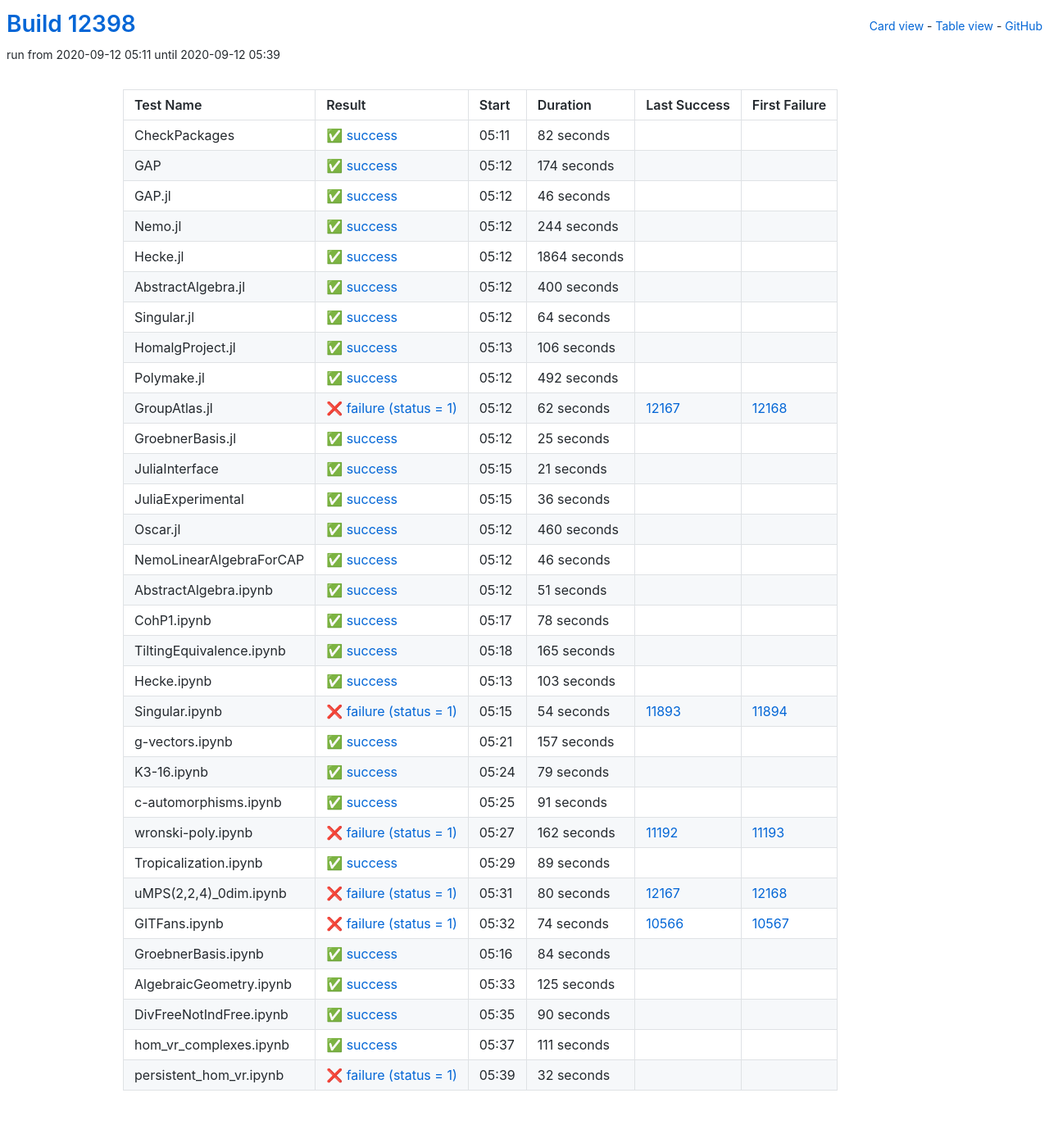
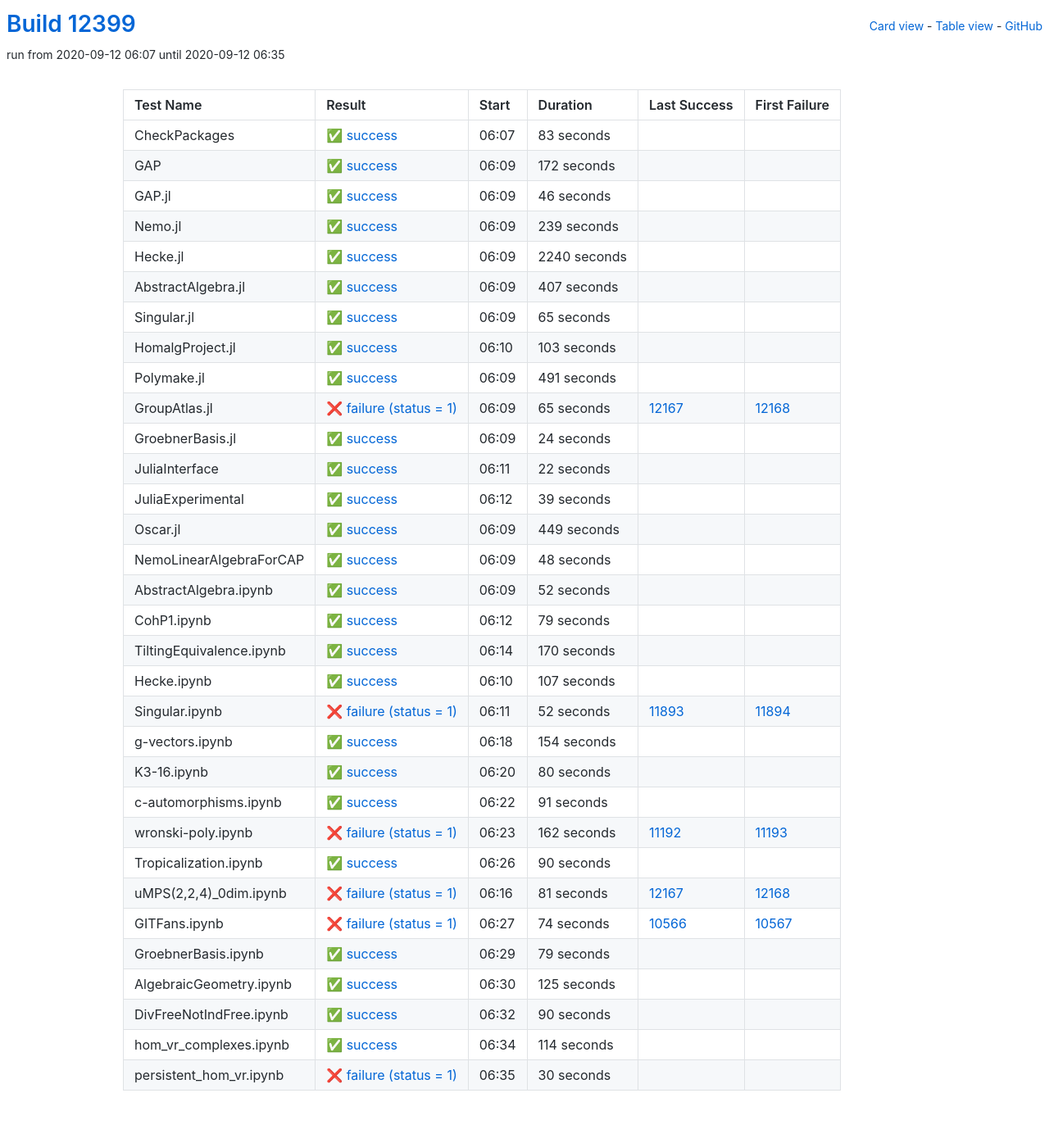
Before and after one commit to oscar-system/oscar-ci-status, a Jekyll site: the page built from table.html, in a window 1280 px wide. Shown: the whole page at 82% size. Built offline with Jekyll 4.4.1, drawn with Linux system fonts in a browser that asks for light colours.

Commit message:
Build #12399

```diff
--- a/_data/ci.yml
+++ b/_data/ci.yml
@@ -1,6 +1,6 @@
 ---
-build: 12398
-build_url: https://oscarci.mathematik.uni-kl.de/job/oscar/12398/
+build: 12399
+build_url: https://oscarci.mathematik.uni-kl.de/job/oscar/12399/
 job: oscar
 organization: oscar-system
 repo: oscar-ci-status
@@ -8,32 +8,32 @@ repourl: https://github.com/oscar-system/oscar-ci-status
 tests:
 - name: CheckPackages
   id: checkpackages
-  log: https://oscarci.mathematik.uni-kl.de/job/oscar/12398/artifact/logs/build-12398/CheckPackages.log
-  start: 2020-09-12 05:11
+  log: https://oscarci.mathematik.uni-kl.de/job/oscar/12399/artifact/logs/build-12399/CheckPackages.log
+  start: 2020-09-12 06:07
   success: true
   exitcode: 0
   status: success
-  duration: 82
+  duration: 83
   last_success: false
   last_success_url:
   first_failure: false
   first_failure_url:
 - name: GAP
   id: gap
-  log: https://oscarci.mathematik.uni-kl.de/job/oscar/12398/artifact/logs/build-12398/GAP.log
-  start: 2020-09-12 05:12
+  log: https://oscarci.mathematik.uni-kl.de/job/oscar/12399/artifact/logs/build-12399/GAP.log
+  start: 2020-09-12 06:09
   success: true
   exitcode: 0
   status: success
-  duration: 174
+  duration: 172
   last_success: false
   last_success_url:
   first_failure: false
   first_failure_url:
 - name: GAP.jl
   id: gap-jl
-  log: https://oscarci.mathematik.uni-kl.de/job/oscar/12398/artifact/logs/build-12398/GAP.jl.log
-  start: 2020-09-12 05:12
+  log: https://oscarci.mathematik.uni-kl.de/job/oscar/12399/artifact/logs/build-12399/GAP.jl.log
+  start: 2020-09-12 06:09
   success: true
   exitcode: 0
   status: success
@@ -44,188 +44,56 @@ tests:
   first_failure_url:
 - name: Nemo.jl
   id: nemo-jl
-  log: https://oscarci.mathematik.uni-kl.de/job/oscar/12398/artifact/logs/build-12398/Nemo.jl.log
-  start: 2020-09-12 05:12
+  log: https://oscarci.mathematik.uni-kl.de/job/oscar/12399/artifact/logs/build-12399/Nemo.jl.log
+  start: 2020-09-12 06:09
   success: true
   exitcode: 0
   status: success
-  duration: 244
+  duration: 239
   last_success: false
   last_success_url:
   first_failure: false
   first_failure_url:
 - name: Hecke.jl
   id: hecke-jl
-  log: https://oscarci.mathematik.uni-kl.de/job/oscar/12398/artifact/logs/build-12398/Hecke.jl.log
-  start: 2020-09-12 05:12
+  log: https://oscarci.mathematik.uni-kl.de/job/oscar/12399/artifact/logs/build-12399/Hecke.jl.log
+  start: 2020-09-12 06:09
   success: true
   exitcode: 0
   status: success
-  duration: 1864
+  duration: 2240
   last_success: false
   last_success_url:
   first_failure: false
   first_failure_url:
 - name: AbstractAlgebra.jl
   id: abstractalgebra-jl
-  log: https://oscarci.mathematik.uni-kl.de/job/oscar/12398/artifact/logs/build-12398/AbstractAlgebra.jl.log
-  start: 2020-09-12 05:12
+  log: https://oscarci.mathematik.uni-kl.de/job/oscar/12399/artifact/logs/build-12399/AbstractAlgebra.jl.log
+  start: 2020-09-12 06:09
   success: true
   exitcode: 0
   status: success
-  duration: 400
+  duration: 407
   last_success: false
   last_success_url:
   first_failure: false
   first_failure_url:
 - name: Singular.jl
   id: singular-jl
-  log: https://oscarci.mathematik.uni-kl.de/job/oscar/12398/artifact/logs/build-12398/Singular.jl.log
-  start: 2020-09-12 05:12
+  log: https://oscarci.mathematik.uni-kl.de/job/oscar/12399/artifact/logs/build-12399/Singular.jl.log
+  start: 2020-09-12 06:09
   success: true
   exitcode: 0
   status: success
-  duration: 64
+  duration: 65
   last_success: false
   last_success_url:
   first_failure: false
   first_failure_url:
 - name: HomalgProject.jl
   id: homalgproject-jl
-  log: https://oscarci.mathematik.uni-kl.de/job/oscar/12398/artifact/logs/build-12398/HomalgProject.jl.log
-  start: 2020-09-12 05:13
-  success: true
-  exitcode: 0
-  status: success
-  duration: 106
-  last_success: false
-  last_success_url:
-  first_failure: false
-  first_failure_url:
-- name: Polymake.jl
-  id: polymake-jl
-  log: https://oscarci.mathematik.uni-kl.de/job/oscar/12398/artifact/logs/build-12398/Polymake.jl.log
-  start: 2020-09-12 05:12
-  success: true
-  exitcode: 0
-  status: success
-  duration: 492
-  last_success: false
-  last_success_url:
-  first_failure: false
-  first_failure_url:
-- name: GroupAtlas.jl
-  id: groupatlas-jl
-  log: https://oscarci.mathematik.uni-kl.de/job/oscar/12398/artifact/logs/build-12398/GroupAtlas.jl.log
-  start: 2020-09-12 05:12
-  success: false
-  exitcode: 1
-  status: failure
-  duration: 62
-  last_success: 12167
-  last_success_url: https://oscarci.mathematik.uni-kl.de/job/oscar/12167/
-  first_failure: 12168
-  first_failure_url: https://oscarci.mathematik.uni-kl.de/job/oscar/12168/
-- name: GroebnerBasis.jl
-  id: groebnerbasis-jl
-  log: https://oscarci.mathematik.uni-kl.de/job/oscar/12398/artifact/logs/build-12398/GroebnerBasis.jl.log
-  start: 2020-09-12 05:12
-  success: true
-  exitcode: 0
-  status: success
-  duration: 25
-  last_success: false
-  last_success_url:
-  first_failure: false
-  first_failure_url:
-- name: JuliaInterface
-  id: juliainterface
-  log: https://oscarci.mathematik.uni-kl.de/job/oscar/12398/artifact/logs/build-12398/JuliaInterface.log
-  start: 2020-09-12 05:15
-  success: true
-  exitcode: 0
-  status: success
-  duration: 21
-  last_success: false
-  last_success_url:
-  first_failure: false
-  first_failure_url:
-- name: JuliaExperimental
-  id: juliaexperimental
-  log: https://oscarci.mathematik.uni-kl.de/job/oscar/12398/artifact/logs/build-12398/JuliaExperimental.log
-  start: 2020-09-12 05:15
-  success: true
-  exitcode: 0
-  status: success
-  duration: 36
-  last_success: false
-  last_success_url:
-  first_failure: false
-  first_failure_url:
-- name: Oscar.jl
-  id: oscar-jl
-  log: https://oscarci.mathematik.uni-kl.de/job/oscar/12398/artifact/logs/build-12398/Oscar.jl.log
-  start: 2020-09-12 05:12
-  success: true
-  exitcode: 0
-  status: success
-  duration: 460
-  last_success: false
-  last_success_url:
-  first_failure: false
-  first_failure_url:
-- name: NemoLinearAlgebraForCAP
-  id: nemolinearalgebraforcap
-  log: https://oscarci.mathematik.uni-kl.de/job/oscar/12398/artifact/logs/build-12398/NemoLinearAlgebraForCAP.log
-  start: 2020-09-12 05:12
-  success: true
-  exitcode: 0
-  status: success
-  duration: 46
-  last_success: false
-  last_success_url:
-  first_failure: false
-  first_failure_url:
-- name: AbstractAlgebra.ipynb
-  id: abstractalgebra-ipynb
-  log: https://oscarci.mathematik.uni-kl.de/job/oscar/12398/artifact/logs/build-12398/AbstractAlgebra.ipynb.log
-  start: 2020-09-12 05:12
-  success: true
-  exitcode: 0
-  status: success
-  duration: 51
-  last_success: false
-  last_success_url:
-  first_failure: false
-  first_failure_url:
-- name: CohP1.ipynb
-  id: cohp1-ipynb
-  log: https://oscarci.mathematik.uni-kl.de/job/oscar/12398/artifact/logs/build-12398/CohP1.ipynb.log
-  start: 2020-09-12 05:17
-  success: true
-  exitcode: 0
-  status: success
-  duration: 78
-  last_success: false
-  last_success_url:
-  first_failure: false
-  first_failure_url:
-- name: TiltingEquivalence.ipynb
-  id: tiltingequivalence-ipynb
-  log: https://oscarci.mathematik.uni-kl.de/job/oscar/12398/artifact/logs/build-12398/TiltingEquivalence.ipynb.log
-  start: 2020-09-12 05:18
-  success: true
-  exitcode: 0
-  status: success
-  duration: 165
-  last_success: false
-  last_success_url:
-  first_failure: false
-  first_failure_url:
-- name: Hecke.ipynb
-  id: hecke-ipynb
-  log: https://oscarci.mathematik.uni-kl.de/job/oscar/12398/artifact/logs/build-12398/Hecke.ipynb.log
-  start: 2020-09-12 05:13
+  log: https://oscarci.mathematik.uni-kl.de/job/oscar/12399/artifact/logs/build-12399/HomalgProject.jl.log
+  start: 2020-09-12 06:10
   success: true
   exitcode: 0
   status: success
@@ -234,34 +102,106 @@ tests:
   last_success_url:
   first_failure: false
   first_failure_url:
-- name: Singular.ipynb
-  id: singular-ipynb
-  log: https://oscarci.mathematik.uni-kl.de/job/oscar/12398/artifact/logs/build-12398/Singular.ipynb.log
-  start: 2020-09-12 05:15
-  success: false
-  exitcode: 1
-  status: failure
-  duration: 54
-  last_success: 11893
-  last_success_url: https://oscarci.mathematik.uni-kl.de/job/oscar/11893/
-  first_failure: 11894
-  first_failure_url: https://oscarci.mathematik.uni-kl.de/job/oscar/11894/
-- name: g-vectors.ipynb
-  id: g-vectors-ipynb
-  log: https://oscarci.mathematik.uni-kl.de/job/oscar/12398/artifact/logs/build-12398/g-vectors.ipynb.log
-  start: 2020-09-12 05:21
+- name: Polymake.jl
+  id: polymake-jl
+  log: https://oscarci.mathematik.uni-kl.de/job/oscar/12399/artifact/logs/build-12399/Polymake.jl.log
+  start: 2020-09-12 06:09
   success: true
   exitcode: 0
   status: success
-  duration: 157
+  duration: 491
   last_success: false
   last_success_url:
   first_failure: false
   first_failure_url:
-- name: K3-16.ipynb
-  id: k3-16-ipynb
-  log: https://oscarci.mathematik.uni-kl.de/job/oscar/12398/artifact/logs/build-12398/K3-16.ipynb.log
-  start: 2020-09-12 05:24
+- name: GroupAtlas.jl
+  id: groupatlas-jl
+  log: https://oscarci.mathematik.uni-kl.de/job/oscar/12399/artifact/logs/build-12399/GroupAtlas.jl.log
+  start: 2020-09-12 06:09
+  success: false
+  exitcode: 1
+  status: failure
+  duration: 65
+  last_success: 12167
+  last_success_url: https://oscarci.mathematik.uni-kl.de/job/oscar/12167/
+  first_failure: 12168
+  first_failure_url: https://oscarci.mathematik.uni-kl.de/job/oscar/12168/
+- name: GroebnerBasis.jl
+  id: groebnerbasis-jl
+  log: https://oscarci.mathematik.uni-kl.de/job/oscar/12399/artifact/logs/build-12399/GroebnerBasis.jl.log
+  start: 2020-09-12 06:09
+  success: true
+  exitcode: 0
+  status: success
+  duration: 24
+  last_success: false
+  last_success_url:
+  first_failure: false
+  first_failure_url:
+- name: JuliaInterface
+  id: juliainterface
+  log: https://oscarci.mathematik.uni-kl.de/job/oscar/12399/artifact/logs/build-12399/JuliaInterface.log
+  start: 2020-09-12 06:11
+  success: true
+  exitcode: 0
+  status: success
+  duration: 22
+  last_success: false
+  last_success_url:
+  first_failure: false
+  first_failure_url:
+- name: JuliaExperimental
+  id: juliaexperimental
+  log: https://oscarci.mathematik.uni-kl.de/job/oscar/12399/artifact/logs/build-12399/JuliaExperimental.log
+  start: 2020-09-12 06:12
+  success: true
+  exitcode: 0
+  status: success
+  duration: 39
+  last_success: false
+  last_success_url:
+  first_failure: false
+  first_failure_url:
+- name: Oscar.jl
+  id: oscar-jl
+  log: https://oscarci.mathematik.uni-kl.de/job/oscar/12399/artifact/logs/build-12399/Oscar.jl.log
+  start: 2020-09-12 06:09
+  success: true
+  exitcode: 0
+  status: success
+  duration: 449
+  last_success: false
+  last_success_url:
+  first_failure: false
+  first_failure_url:
+- name: NemoLinearAlgebraForCAP
+  id: nemolinearalgebraforcap
+  log: https://oscarci.mathematik.uni-kl.de/job/oscar/12399/artifact/logs/build-12399/NemoLinearAlgebraForCAP.log
+  start: 2020-09-12 06:09
+  success: true
+  exitcode: 0
+  status: success
+  duration: 48
+  last_success: false
+  last_success_url:
+  first_failure: false
+  first_failure_url:
+- name: AbstractAlgebra.ipynb
+  id: abstractalgebra-ipynb
+  log: https://oscarci.mathematik.uni-kl.de/job/oscar/12399/artifact/logs/build-12399/AbstractAlgebra.ipynb.log
+  start: 2020-09-12 06:09
+  success: true
+  exitcode: 0
+  status: success
+  duration: 52
+  last_success: false
+  last_success_url:
+  first_failure: false
+  first_failure_url:
+- name: CohP1.ipynb
+  id: cohp1-ipynb
+  log: https://oscarci.mathematik.uni-kl.de/job/oscar/12399/artifact/logs/build-12399/CohP1.ipynb.log
+  start: 2020-09-12 06:12
   success: true
   exitcode: 0
   status: success
@@ -270,10 +210,70 @@ tests:
   last_success_url:
   first_failure: false
   first_failure_url:
+- name: TiltingEquivalence.ipynb
+  id: tiltingequivalence-ipynb
+  log: https://oscarci.mathematik.uni-kl.de/job/oscar/12399/artifact/logs/build-12399/TiltingEquivalence.ipynb.log
+  start: 2020-09-12 06:14
+  success: true
+  exitcode: 0
+  status: success
+  duration: 170
+  last_success: false
+  last_success_url:
+  first_failure: false
+  first_failure_url:
+- name: Hecke.ipynb
+  id: hecke-ipynb
+  log: https://oscarci.mathematik.uni-kl.de/job/oscar/12399/artifact/logs/build-12399/Hecke.ipynb.log
+  start: 2020-09-12 06:10
+  success: true
+  exitcode: 0
+  status: success
+  duration: 107
+  last_success: false
+  last_success_url:
+  first_failure: false
+  first_failure_url:
+- name: Singular.ipynb
+  id: singular-ipynb
+  log: https://oscarci.mathematik.uni-kl.de/job/oscar/12399/artifact/logs/build-12399/Singular.ipynb.log
+  start: 2020-09-12 06:11
+  success: false
+  exitcode: 1
+  status: failure
+  duration: 52
+  last_success: 11893
+  last_success_url: https://oscarci.mathematik.uni-kl.de/job/oscar/11893/
+  first_failure: 11894
+  first_failure_url: https://oscarci.mathematik.uni-kl.de/job/oscar/11894/
+- name: g-vectors.ipynb
+  id: g-vectors-ipynb
+  log: https://oscarci.mathematik.uni-kl.de/job/oscar/12399/artifact/logs/build-12399/g-vectors.ipynb.log
+  start: 2020-09-12 06:18
+  success: true
+  exitcode: 0
+  status: success
+  duration: 154
+  last_success: false
+  last_success_url:
+  first_failure: false
+  first_failure_url:
+- name: K3-16.ipynb
+  id: k3-16-ipynb
+  log: https://oscarci.mathematik.uni-kl.de/job/oscar/12399/artifact/logs/build-12399/K3-16.ipynb.log
+  start: 2020-09-12 06:20
+  success: true
+  exitcode: 0
+  status: success
+  duration: 80
+  last_success: false
+  last_success_url:
+  first_failure: false
+  first_failure_url:
 - name: c-automorphisms.ipynb
   id: c-automorphisms-ipynb
-  log: https://oscarci.mathematik.uni-kl.de/job/oscar/12398/artifact/logs/build-12398/c-automorphisms.ipynb.log
-  start: 2020-09-12 05:25
+  log: https://oscarci.mathematik.uni-kl.de/job/oscar/12399/artifact/logs/build-12399/c-automorphisms.ipynb.log
+  start: 2020-09-12 06:22
   success: true
   exitcode: 0
   status: success
@@ -284,8 +284,8 @@ tests:
   first_failure_url:
 - name: wronski-poly.ipynb
   id: wronski-poly-ipynb
-  log: https://oscarci.mathematik.uni-kl.de/job/oscar/12398/artifact/logs/build-12398/wronski-poly.ipynb.log
-  start: 2020-09-12 05:27
+  log: https://oscarci.mathematik.uni-kl.de/job/oscar/12399/artifact/logs/build-12399/wronski-poly.ipynb.log
+  start: 2020-09-12 06:23
   success: false
   exitcode: 1
   status: failure
@@ -296,32 +296,32 @@ tests:
   first_failure_url: https://oscarci.mathematik.uni-kl.de/job/oscar/11193/
 - name: Tropicalization.ipynb
   id: tropicalization-ipynb
-  log: https://oscarci.mathematik.uni-kl.de/job/oscar/12398/artifact/logs/build-12398/Tropicalization.ipynb.log
-  start: 2020-09-12 05:29
+  log: https://oscarci.mathematik.uni-kl.de/job/oscar/12399/artifact/logs/build-12399/Tropicalization.ipynb.log
+  start: 2020-09-12 06:26
   success: true
   exitcode: 0
   status: success
-  duration: 89
+  duration: 90
   last_success: false
   last_success_url:
   first_failure: false
   first_failure_url:
 - name: uMPS(2,2,4)_0dim.ipynb
   id: umps-2-2-4-0dim-ipynb
-  log: https://oscarci.mathematik.uni-kl.de/job/oscar/12398/artifact/logs/build-12398/uMPS-2-2-4-_0dim.ipynb.log
-  start: 2020-09-12 05:31
+  log: https://oscarci.mathematik.uni-kl.de/job/oscar/12399/artifact/logs/build-12399/uMPS-2-2-4-_0dim.ipynb.log
+  start: 2020-09-12 06:16
   success: false
   exitcode: 1
   status: failure
-  duration: 80
+  duration: 81
   last_success: 12167
   last_success_url: https://oscarci.mathematik.uni-kl.de/job/oscar/12167/
   first_failure: 12168
   first_failure_url: https://oscarci.mathematik.uni-kl.de/job/oscar/12168/
 - name: GITFans.ipynb
   id: gitfans-ipynb
-  log: https://oscarci.mathematik.uni-kl.de/job/oscar/12398/artifact/logs/build-12398/GITFans.ipynb.log
-  start: 2020-09-12 05:32
+  log: https://oscarci.mathematik.uni-kl.de/job/oscar/12399/artifact/logs/build-12399/GITFans.ipynb.log
+  start: 2020-09-12 06:27
   success: false
   exitcode: 1
   status: failure
@@ -332,20 +332,20 @@ tests:
   first_failure_url: https://oscarci.mathematik.uni-kl.de/job/oscar/10567/
 - name: GroebnerBasis.ipynb
   id: groebnerbasis-ipynb
-  log: https://oscarci.mathematik.uni-kl.de/job/oscar/12398/artifact/logs/build-12398/GroebnerBasis.ipynb.log
-  start: 2020-09-12 05:16
+  log: https://oscarci.mathematik.uni-kl.de/job/oscar/12399/artifact/logs/build-12399/GroebnerBasis.ipynb.log
+  start: 2020-09-12 06:29
   success: true
   exitcode: 0
   status: success
-  duration: 84
+  duration: 79
   last_success: false
   last_success_url:
   first_failure: false
   first_failure_url:
 - name: AlgebraicGeometry.ipynb
   id: algebraicgeometry-ipynb
-  log: https://oscarci.mathematik.uni-kl.de/job/oscar/12398/artifact/logs/build-12398/AlgebraicGeometry.ipynb.log
-  start: 2020-09-12 05:33
+  log: https://oscarci.mathematik.uni-kl.de/job/oscar/12399/artifact/logs/build-12399/AlgebraicGeometry.ipynb.log
+  start: 2020-09-12 06:30
   success: true
   exitcode: 0
   status: success
@@ -356,8 +356,8 @@ tests:
   first_failure_url:
 - name: DivFreeNotIndFree.ipynb
   id: divfreenotindfree-ipynb
-  log: https://oscarci.mathematik.uni-kl.de/job/oscar/12398/artifact/logs/build-12398/DivFreeNotIndFree.ipynb.log
-  start: 2020-09-12 05:35
+  log: https://oscarci.mathematik.uni-kl.de/job/oscar/12399/artifact/logs/build-12399/DivFreeNotIndFree.ipynb.log
+  start: 2020-09-12 06:32
   success: true
   exitcode: 0
   status: success
@@ -368,24 +368,24 @@ tests:
   first_failure_url:
 - name: hom_vr_complexes.ipynb
   id: hom-vr-complexes-ipynb
-  log: https://oscarci.mathematik.uni-kl.de/job/oscar/12398/artifact/logs/build-12398/hom_vr_complexes.ipynb.log
-  start: 2020-09-12 05:37
+  log: https://oscarci.mathematik.uni-kl.de/job/oscar/12399/artifact/logs/build-12399/hom_vr_complexes.ipynb.log
+  start: 2020-09-12 06:34
   success: true
   exitcode: 0
   status: success
-  duration: 111
+  duration: 114
   last_success: false
   last_success_url:
   first_failure: false
   first_failure_url:
 - name: persistent_hom_vr.ipynb
   id: persistent-hom-vr-ipynb
-  log: https://oscarci.mathematik.uni-kl.de/job/oscar/12398/artifact/logs/build-12398/persistent_hom_vr.ipynb.log
-  start: 2020-09-12 05:39
+  log: https://oscarci.mathematik.uni-kl.de/job/oscar/12399/artifact/logs/build-12399/persistent_hom_vr.ipynb.log
+  start: 2020-09-12 06:35
   success: false
   exitcode: 1
   status: failure
-  duration: 32
+  duration: 30
   last_success: false
   last_success_url:
   first_failure: false
```
Also changed, not shown: README.md.
